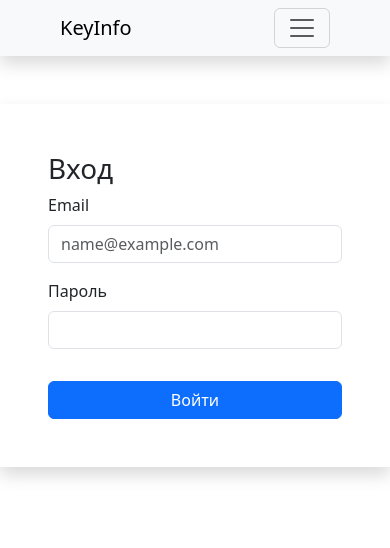
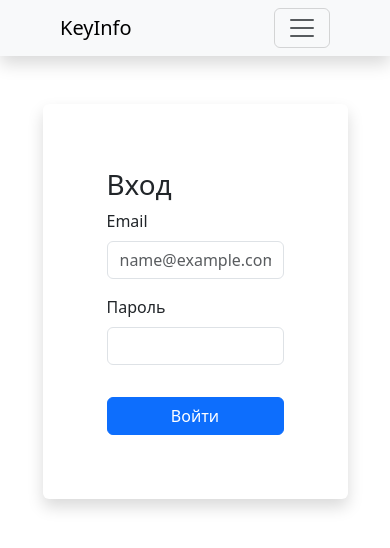
Before and after one commit to StaZisS/KeyInfo, a React (Create React App) app: page /login in a window 390 px wide. Shown: the top 548 px of the page. Built offline with nearby package versions, Linux system fonts and the light colour scheme.

Commit message:
Подправил адаптив для формы входа - На маленьких экранах форма занимает 10/12 вместо 12/12

```diff
--- a/src/components/pages/login/Login.js
+++ b/src/components/pages/login/Login.js
@@ -1,5 +1,5 @@
-import { useState } from "react";
-import { Button, Col, Form } from "react-bootstrap"
+import {useState} from "react";
+import {Button, Card, CardBody, CardTitle, Col, Container, Form} from "react-bootstrap"
 
 export const Login = () => {
     const [login, setLogin] = useState('');
@@ -13,12 +13,14 @@ export const Login = () => {
         setPassword(e.target.value)
     }
 
-    const handleLogIn=(e)=>{
+    const handleLogIn = (e) => {
         e.preventDefault();
         console.log(login, password);
     }
     return (
-            <Col sm md={10} lg={8} className="mx-auto shadow mt-5 " >
+        <Container className="mt-5 d-flex justify-content-center">
+            <Card className='shadow border-0 col-10 col-md-8'>
+                <CardBody>
                     <Form className="p-5" onSubmit={handleLogIn}>
                         <h1>Вход</h1>
                         <Form.Group className="mb-3" controlId="formBasicEmail">
@@ -41,13 +43,14 @@ export const Login = () => {
                                 required
                             />
                         </Form.Group>
-                <Button variant="primary" type="submit" className="w-100 mt-3" >
+                        <Button variant="primary" type="submit" className="w-100 mt-3">
                             Войти
                         </Button>
 
                     </Form>
-
-        </Col>
+                </CardBody>
+            </Card>
+        </Container>
 
 
     )
```
Lines whose indentation alone changed are shown as unchanged.
